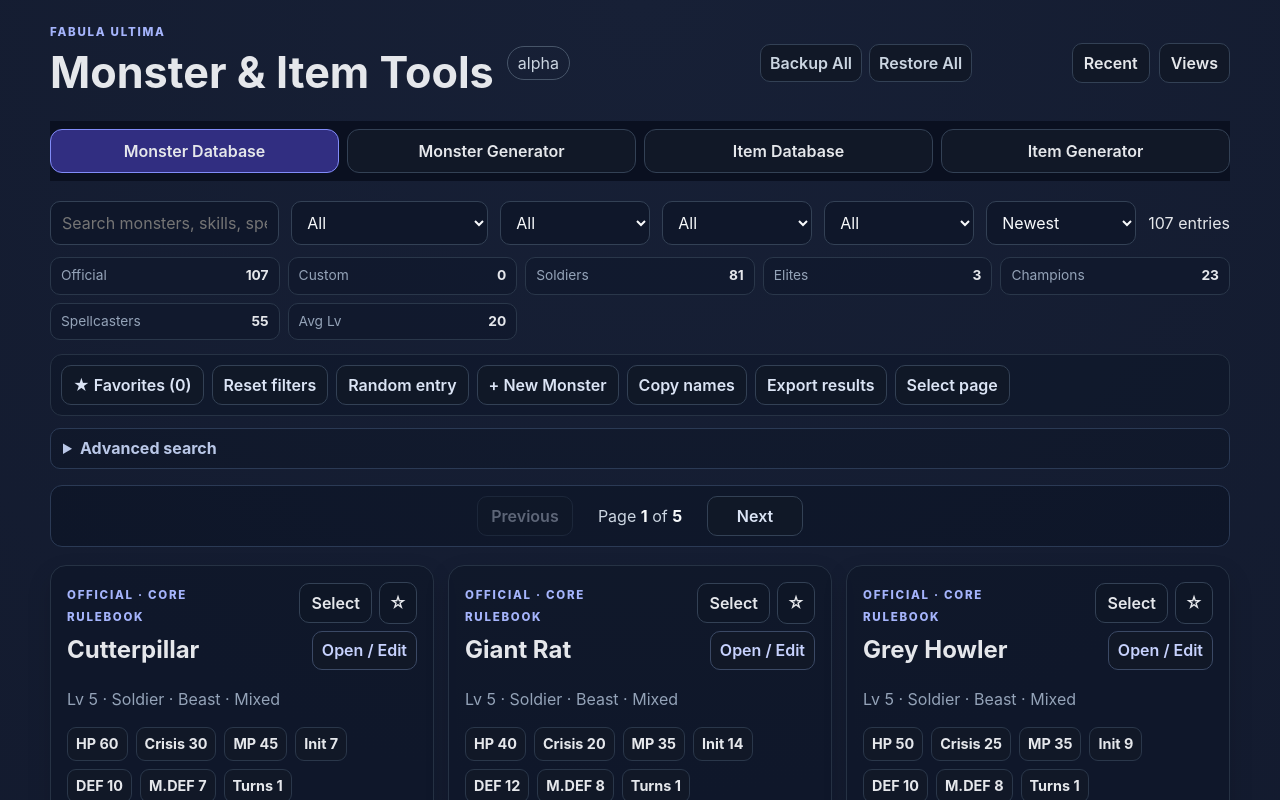
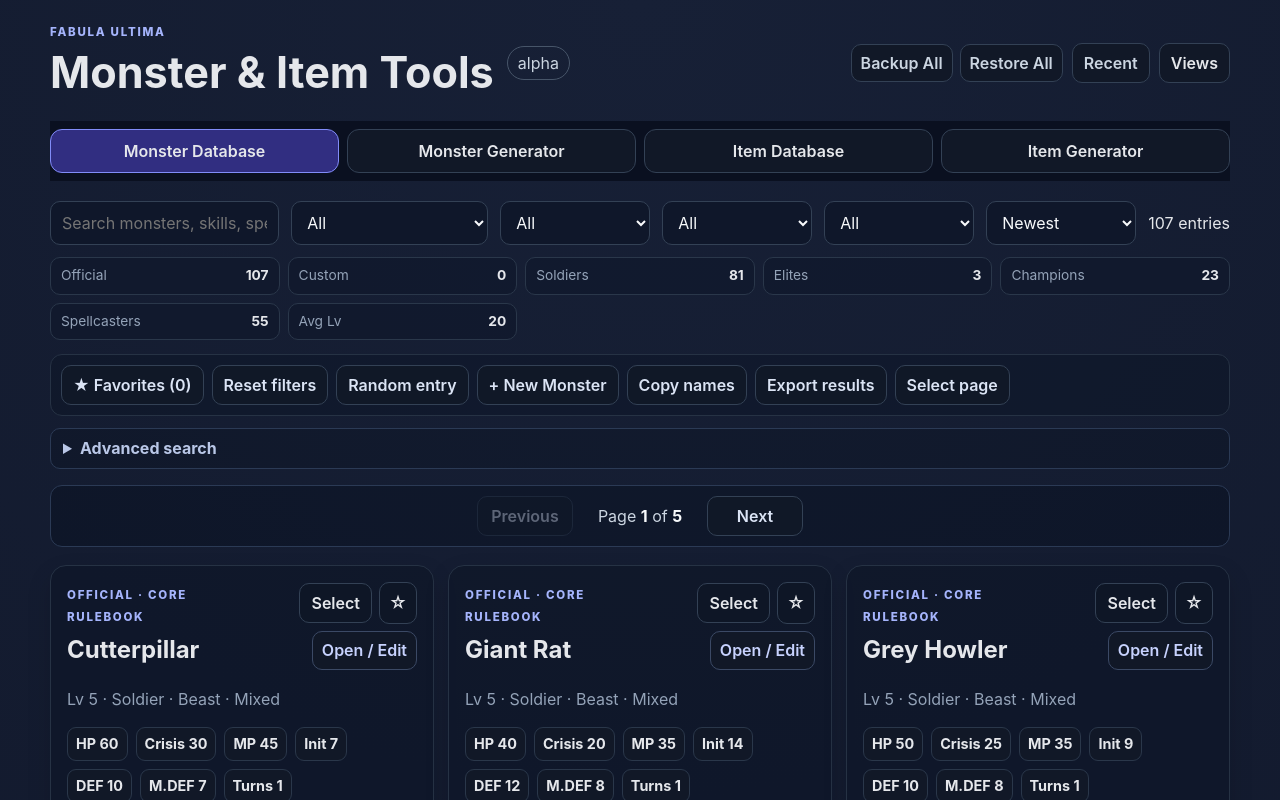
Before and after one commit to sladeykins-glitch/fabula-ultima-tools, a React (Vite) app: page / in a window 1280 px wide. Shown: the top 800 px of the page. Built offline with nearby package versions, Linux system fonts and the light colour scheme.

Commit message:
Align recent tools with header utility controls

```diff
--- a/src/sessionUtilityTools.css
+++ b/src/sessionUtilityTools.css
@@ -1,13 +1,16 @@
 .sessionUtilityTools {
   position: relative;
-  margin-left: auto;
+  margin-left: 0;
   display: flex;
   align-items: center;
 }
 
 .sessionUtilityTools > button {
   white-space: nowrap;
+  background:#111827;
+  color:#cbd5e1;
 }
+.sessionUtilityTools > button:hover { border-color:#818cf8; color:#eef2ff; }
 
 .recentMenu {
   position: absolute;
```
